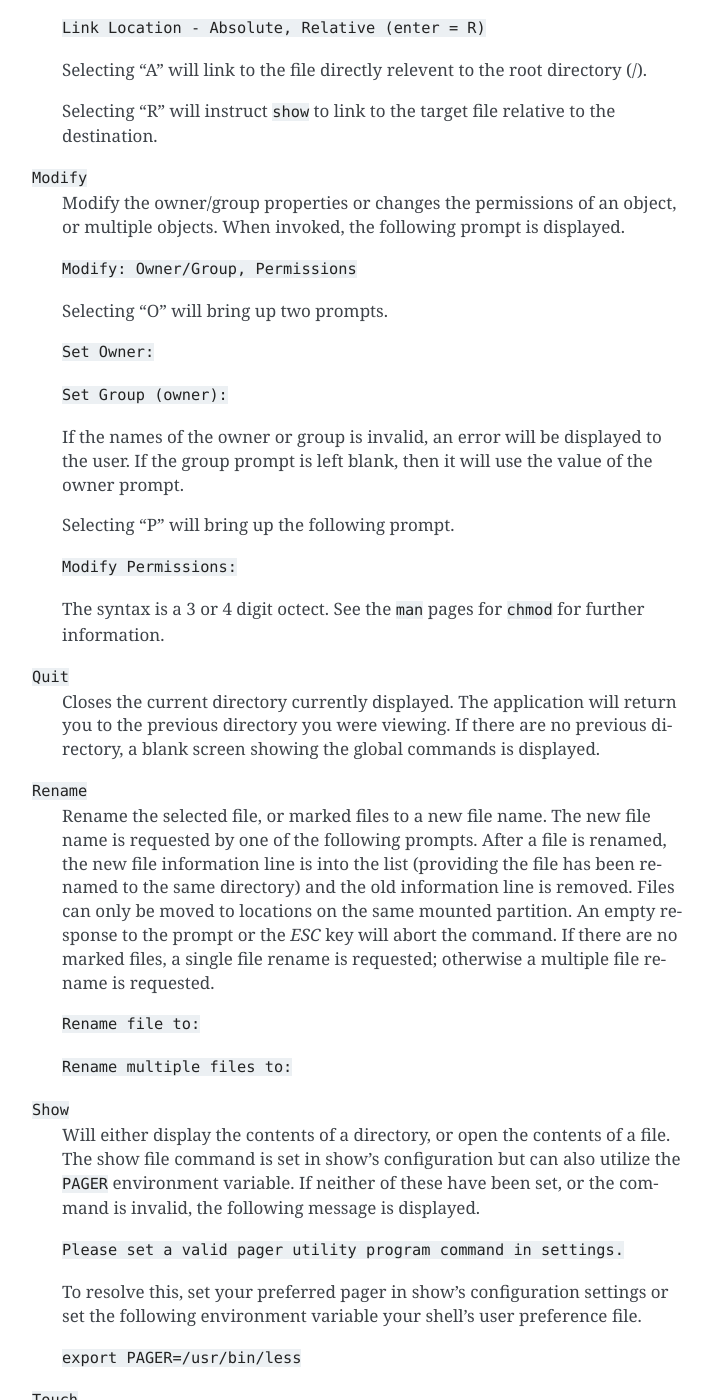
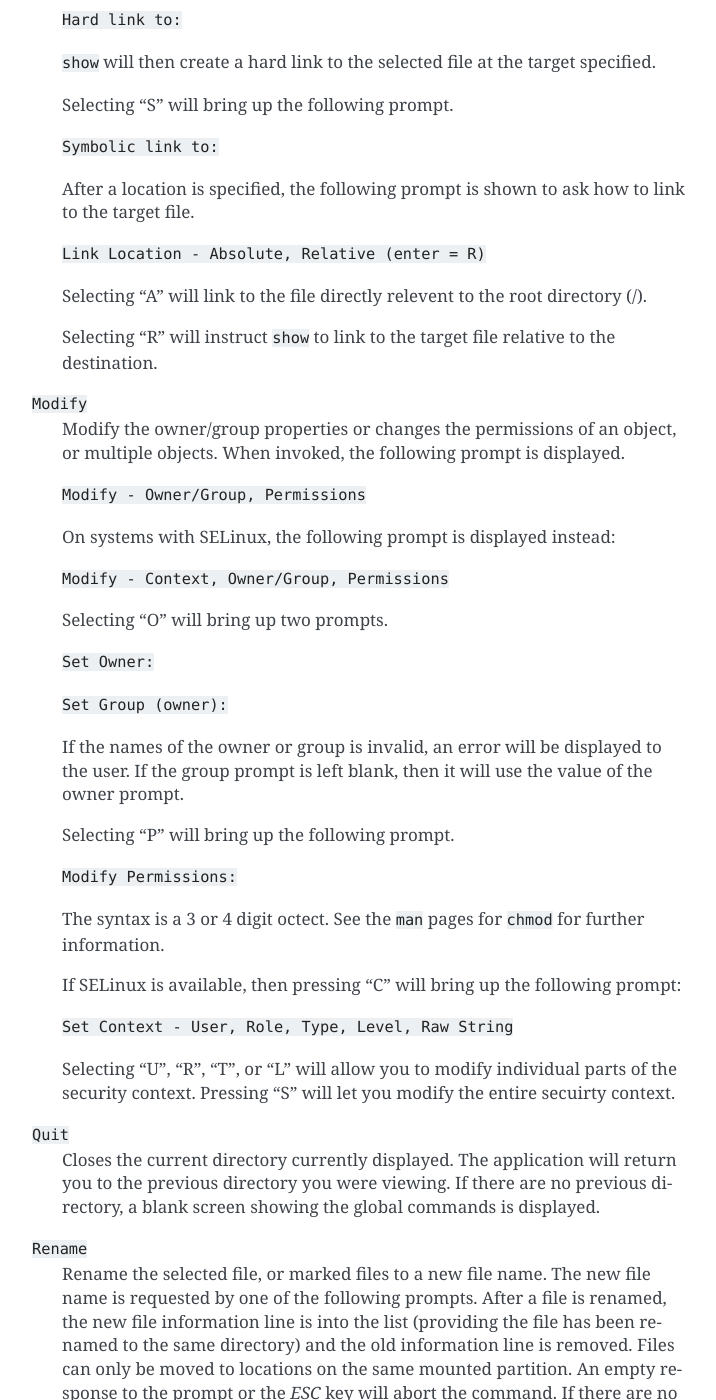
Before and after one commit to roberthawdon/dfshow, a Sphinx documentation site: the page built from docs/source/show.rst, in a window 1280 px wide and 1400 px high, scrolled down 5829 px. Shown: the whole window, without its empty margins (388-1104 px from the left). Built offline with Sphinx 7.4.7, drawn with Linux system fonts in a browser that asks for light colours; some of the changed text lies outside the part shown.

Commit message:
Updated docs

```diff
--- a/docs/source/show.rst
+++ b/docs/source/show.rst
@@ -23,7 +23,8 @@
 ``-a``, ``--all``
   Does not ignore files or directories starting with ``.``. The
   ``.`` and ``..`` objects are never hidden due to their
-  navigational functions in ``show``.
+  navigational functions in ``show`` unless the '-d' flag is passed
+  which results in only ``.`` being displayed.
 
 ``--author``
   Prints the author of the file in the output.
@@ -39,7 +40,7 @@
   or ``never``.
 
 ``-d``, ``--directory``
-  Displays only directories, not files.
+  Lists the current directory only, not its contents.
 
 ``-f``
   Does not sort the output, this is equivilent to running ``show``
@@ -59,8 +60,14 @@
   Displays the file sizes in a human readable format. For example,
   1024 Bytes will be represented as 1M.
 
+``-i``, ``--inode``
+  Prints the index number of each file
+
 ``--si``
   As above, but uses powers of 1000. (1000 = 1m)
+
+``-n``, ``-numeric-uid-gid``
+  Show numeric values for user and group IDs.
 
 ``-r``, ``--reverse``
   Reverse the order of sorting. Can be paird with ``-S`` or ``-t``
@@ -267,7 +277,11 @@
   object, or multiple objects. When invoked, the following prompt is
   displayed.
 
-  ``Modify: Owner/Group, Permissions``
+  ``Modify - Owner/Group, Permissions``
+
+  On systems with SELinux, the following prompt is displayed instead:
+
+  ``Modify - Context, Owner/Group, Permissions``
 
   Selecting "O" will bring up two prompts.
 
@@ -285,6 +299,14 @@
 
   The syntax is a 3 or 4 digit octect. See the ``man`` pages for
   ``chmod`` for further information.
+
+  If SELinux is available, then pressing "C" will bring up the following prompt:
+
+  ``Set Context - User, Role, Type, Level, Raw String``
+
+  Selecting "U", "R", "T", or "L" will allow you to modify individual parts of
+  the security context. Pressing "S" will let you modify the entire secuirty
+  context.
 
 ``Quit``
   Closes the current directory currently displayed. The application
```
Also changed, not shown: other parts of docs/source/show.rst (+7 -0 lines), 5 other files.
